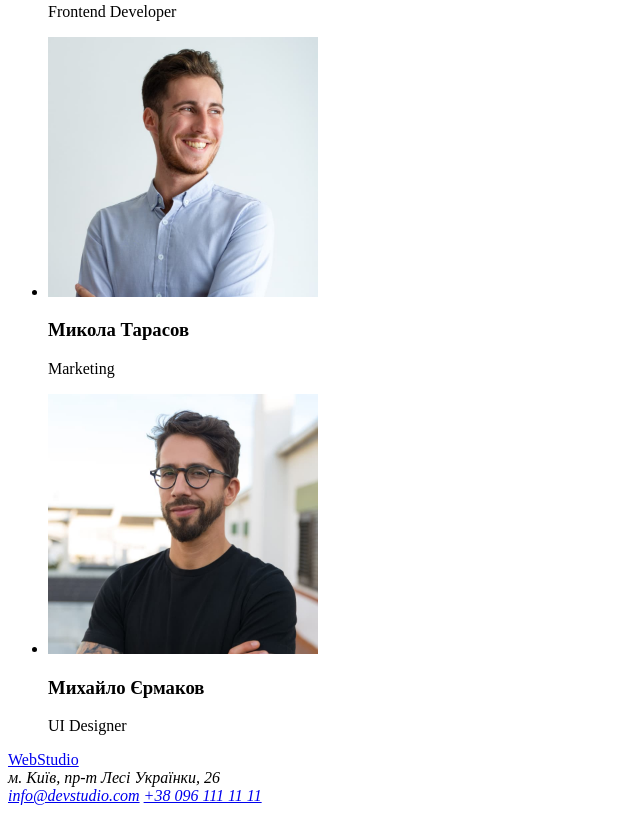
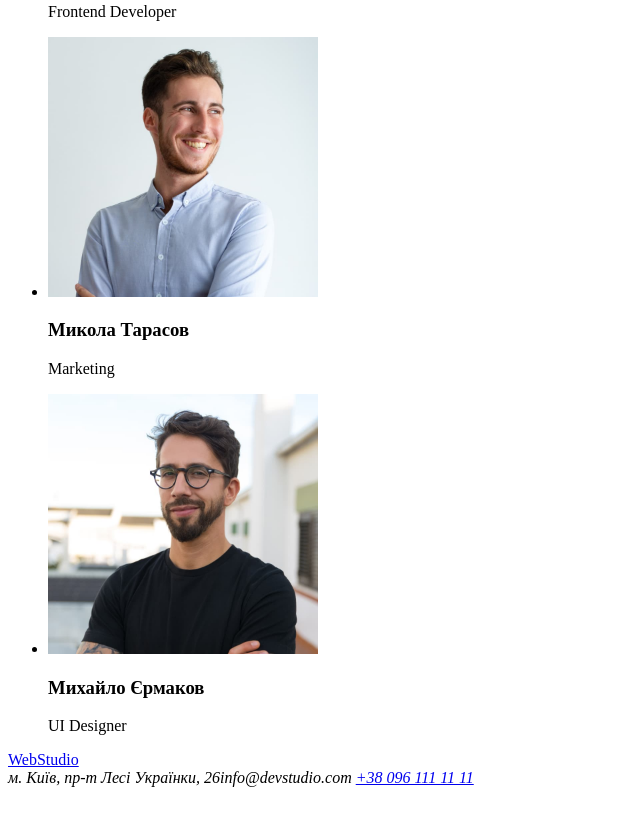
Before and after one commit to Natusichka/goit-markup-hw-01, a plain HTML site: page index.html in a window 1280 px wide. Shown: the part 2281-3094 px from the top of the page, without its empty margins (0-640 px from the left). Drawn offline with Linux system fonts and the light colour scheme.

Commit message:
update index.html

```diff
--- a/index.html
+++ b/index.html
@@ -139,8 +139,7 @@
     <!-- Підвал -->
     <footer>
       <a href="./index.html">WebStudio</a>
-      <address>м. Київ, пр-т Лесі Українки, 26</address>
-      <address>
+      <address>м. Київ, пр-т Лесі Українки, 26</
         <a href="mailto:info@devstudio.com">info@devstudio.com</a>
         <a href="tel:+380961111111">+38 096 111 11 11</a>
       </address>
```
Also changed, not shown: 1 other file.
